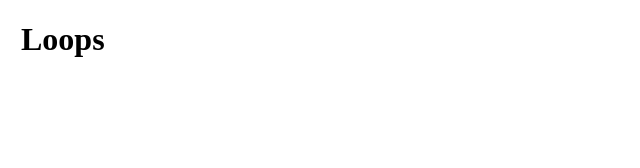
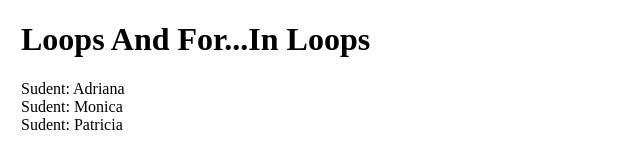
Before and after one commit to adrioro/JSLoops, a plain HTML site: page index.html in a window 1280 px wide. Shown: the whole page, without its empty margins (0-640 px from the left). Drawn offline with nearby package versions, Linux system fonts and the light colour scheme.

Commit message:
second commit

```diff
--- a/index.html
+++ b/index.html
@@ -10,7 +10,7 @@
 </head>
 
 <body>
-  <h1>Loops</h1>
+  <h1>Loops and For...In Loops</h1>
 
 
 
--- a/index.js
+++ b/index.js
@@ -0,0 +1,11 @@
+var MyArray = new Array("Adriana", "Monica", "Patricia");
+
+for (v in MyArray) {
+  document.write("Sudent: " + MyArray[v] + "<br>");
+}
+
+var SecondArray = (["9", "7", "5", "10"], ["Sonia", "John", "Adam", "Jorge"]);
+
+for (d in SecondArray[i]) {
+  document.write(SecondArray[i][d]);
+}
```
